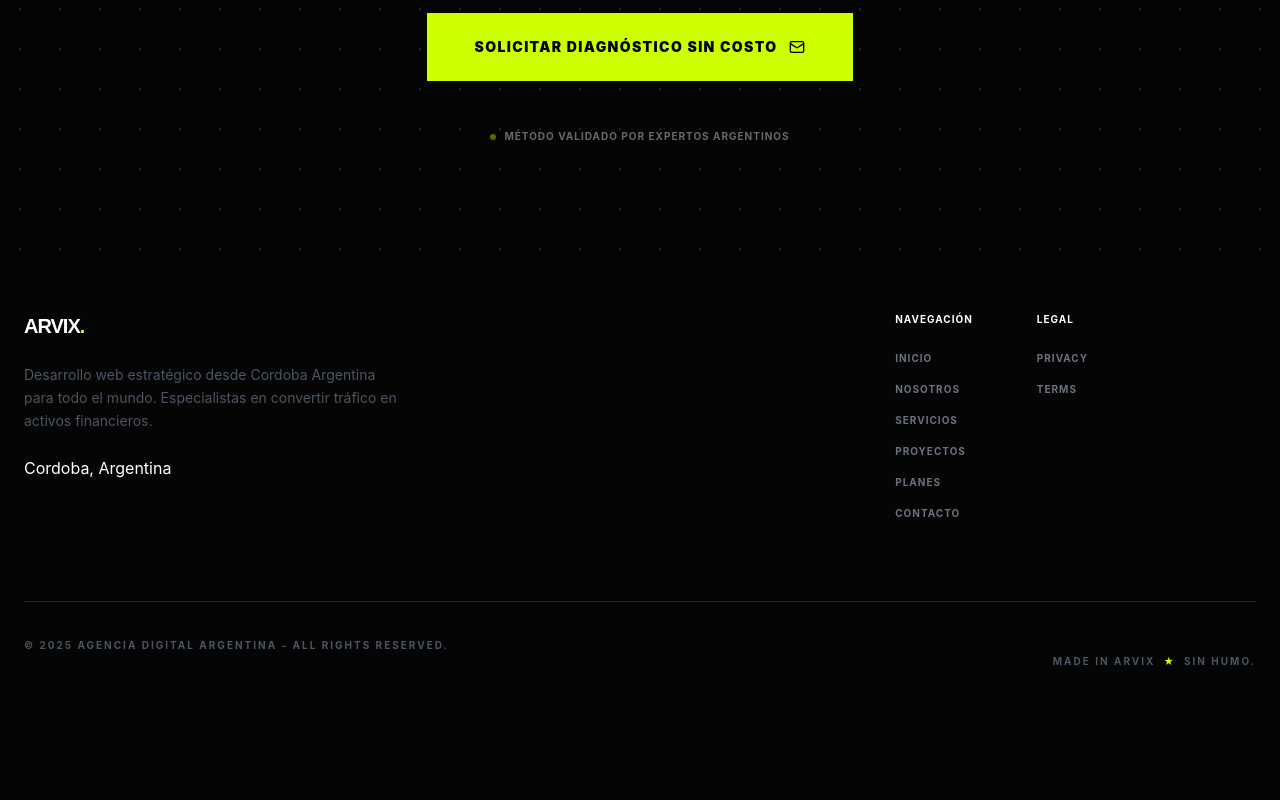
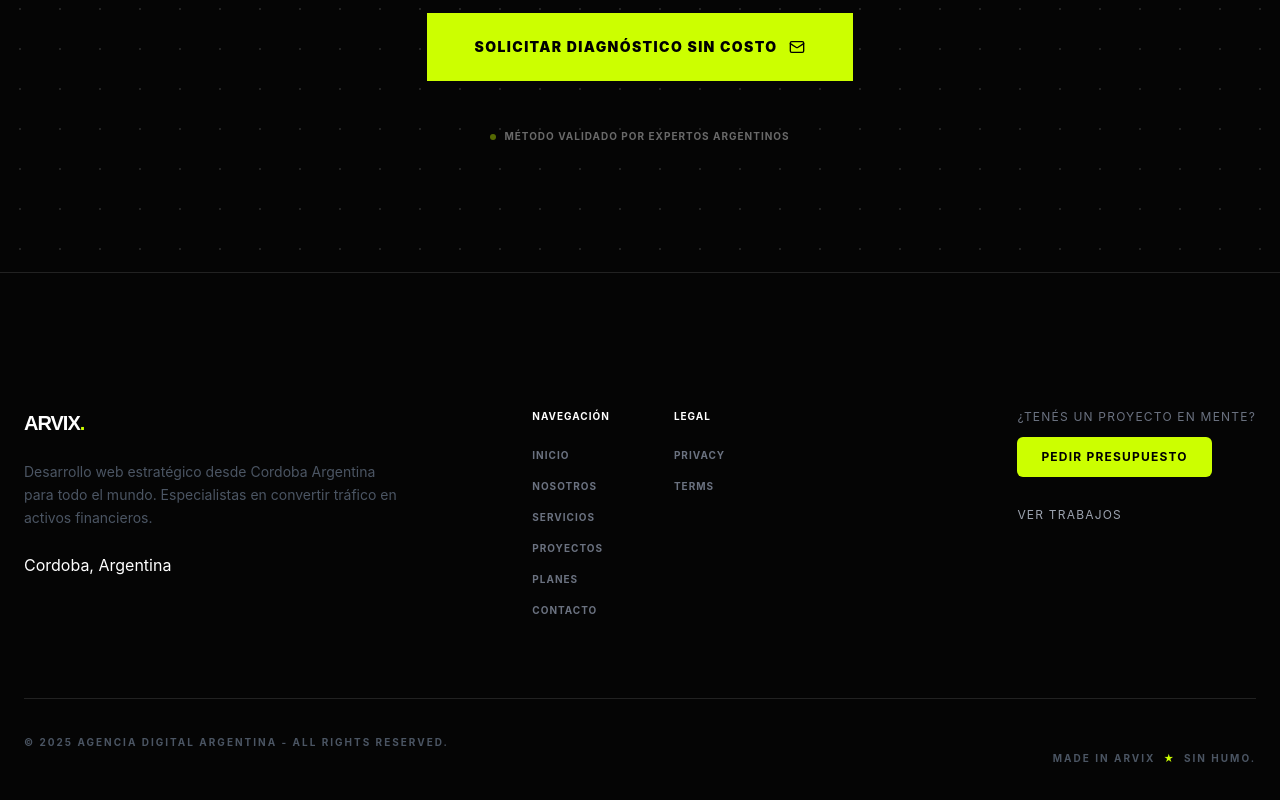
Before and after one commit to MaxiCacciamano/AgenciaArvix, a React (Vite) app: page / in a window 1280 px wide. Shown: the part 7065-7865 px from the top of the page. Before the commit the page ends 7774 px from the top, so only its background shows below. Built offline with nearby package versions, Linux system fonts and the light colour scheme; a web font is replaced by a local one.

Commit message:
configuratinbuttons

```diff
--- a/src/components/Footer.jsx
+++ b/src/components/Footer.jsx
@@ -3,7 +3,7 @@ import { Link } from 'react-router-dom'
 
 export const Footer = () => {
     return (
-        <footer Name="bg-brand-black pt-24 pb-12 border-t border-brand-border">
+        <footer className="bg-brand-black pt-24 pb-12 border-t border-brand-border">
             <div className="container mx-auto px-6 py-10">
                 <div className="flex flex-col md:flex-row justify-between items-start gap-12 mb-20">
                     <div className="max-w-sm">
@@ -37,10 +37,34 @@ export const Footer = () => {
                             </ul>
                         </div>
                     </div>
+                    <div className="">
+                        <div className="">
+                            <p className="text-gray-500 text-xs mb-3 uppercase tracking-widest">
+                                ¿Tenés un proyecto en mente?
+                            </p>
+
+                            <Link
+                                to="/Contacto"
+                                className="inline-block bg-brand-lime text-black px-6 py-3 text-xs font-bold uppercase tracking-widest rounded-md hover:bg-lime-400 transition"
+                            >
+                                Pedir presupuesto
+                            </Link>
+                        </div>
+
+                        <div className='mt-6'>
+                            <Link
+                                to="/Proyectos"
+                                className="text-gray-400 text-xs uppercase tracking-widest hover:text-brand-lime transition"
+                            >
+                                Ver trabajos
+                            </Link>
+                        </div>
+                    </div>
+
                 </div>
                 <div className="space-y-8 border-t border-brand-border pt-5 flex flex-col md:flex-row justify-between items-center gap-6">
                     <span className="text-[10px] text-gray-600 font-bold uppercase tracking-[0.2em]">&copy; 2025 AGENCIA DIGITAL ARGENTINA - ALL RIGHTS RESERVED.</span>
-                    <span className="text-[10px] text-gray-600 font-bold uppercase tracking-[0.2em] flex items-center gap-2">MADE IN ARVIX <span class="text-brand-lime">★</span> SIN HUMO.</span>
+                    <span className="text-[10px] text-gray-600 font-bold uppercase tracking-[0.2em] flex items-center gap-2">MADE IN ARVIX <span className="text-brand-lime">★</span> SIN HUMO.</span>
                 </div>
             </div>
         </footer>
```
